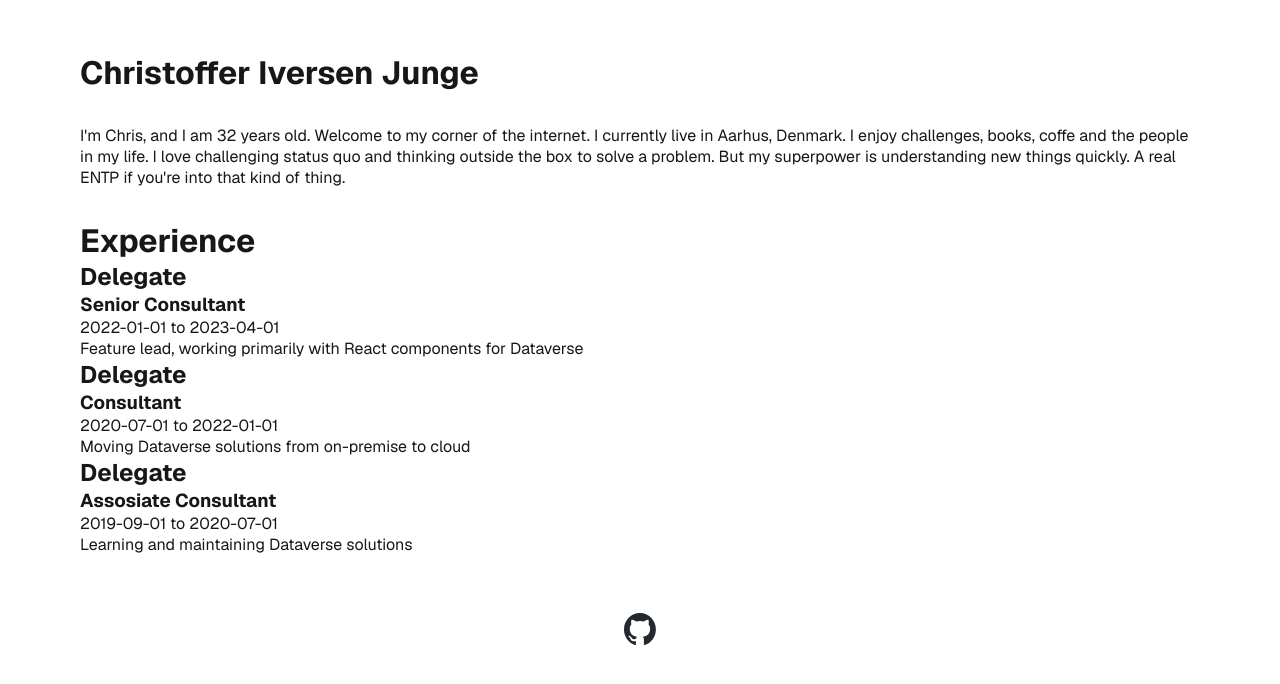
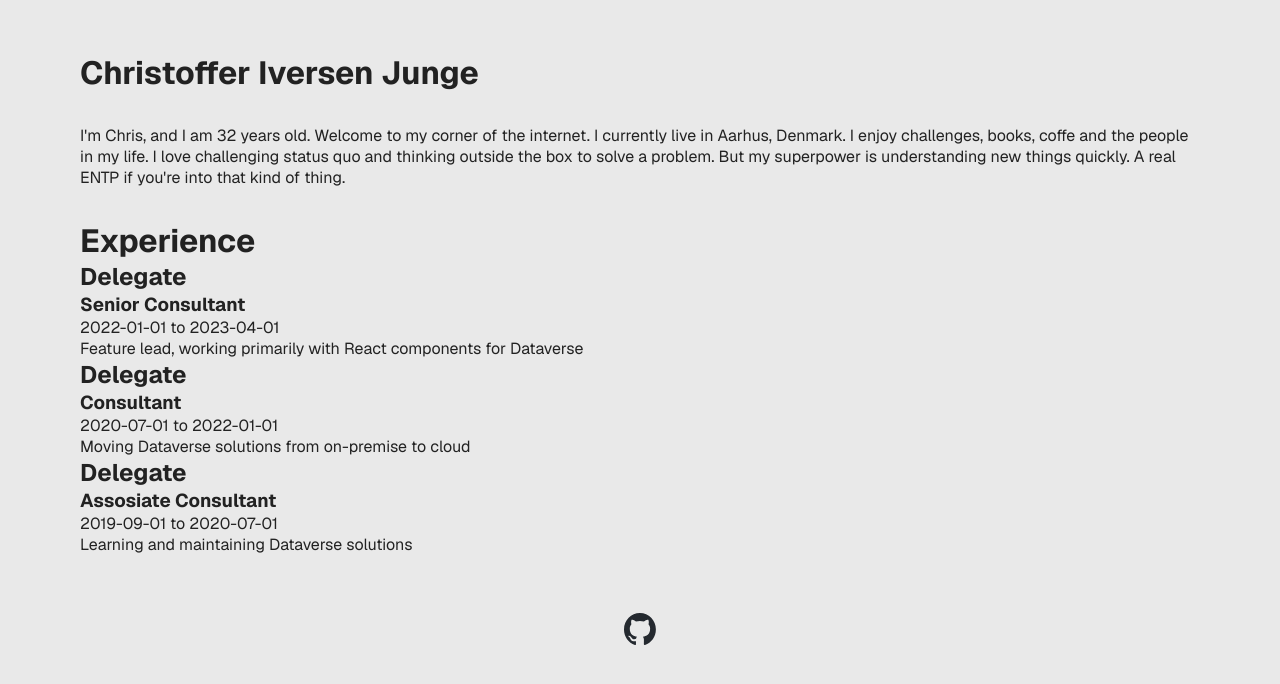
Before and after one commit to sixfourtwo/sixfourtwo.github.io, a Next.js app: page / in a window 1280 px wide. Shown: the part 112-796 px from the top of the page. Built offline with nearby package versions, Linux system fonts and the light colour scheme.

Commit message:
New colors for the site

```diff
--- a/src/app/globals.css
+++ b/src/app/globals.css
@@ -1,12 +1,12 @@
 :root {
-  --background: #ffffff;
-  --foreground: #171717;
+  --background: #e9e9e9;
+  --foreground: #222222;
 }
 
 @media (prefers-color-scheme: dark) {
   :root {
-    --background: #0a0a0a;
-    --foreground: #ededed;
+    --background: #1b1f1c;
+    --foreground: #e6e6e6;
   }
 }
 
```
